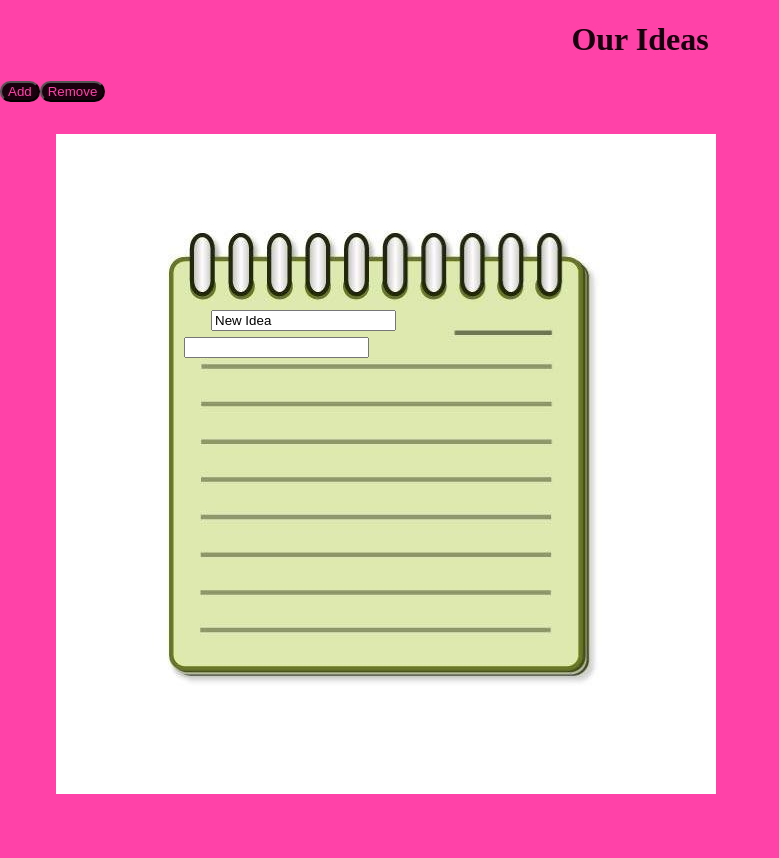
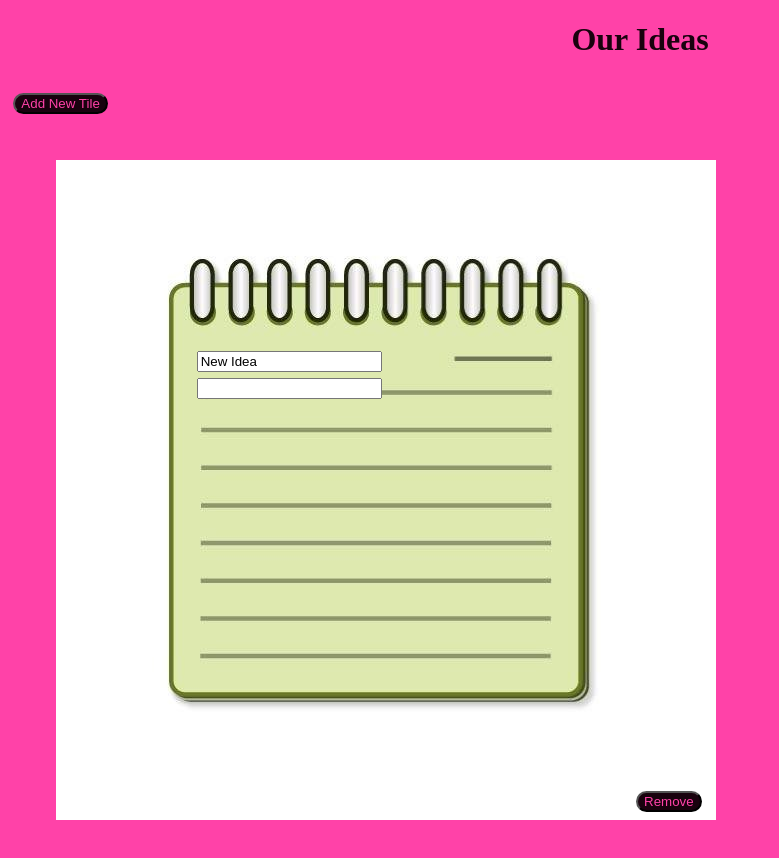
Before and after one commit to Naryond/clearscore-tech-test, a React (Create React App) app: page / in a window 1280 px wide. Shown: the top 858 px of the page, without its empty margins (0-779 px from the left). Before the commit the page ends 830 px from the top, so only its background shows below. Built offline with nearby package versions, Linux system fonts and the light colour scheme.

Commit message:
Version 1.12
The remove button is now on the individual tile

```diff
--- a/src/App.css
+++ b/src/App.css
@@ -17,15 +17,3 @@ h1 {
     align-items: flex-start;
     flex-flow: wrap;
 }
-
-.buttonAdd {
-    border-radius: 20px;
-    color:#ff42a8;
-    background-color: #19020e;
-}
-
-.buttonRemove {
-    border-radius: 20px;
-    color:#ff42a8;
-    background-color: #19020e;
-}
--- a/src/App.js
+++ b/src/App.js
@@ -1,16 +1,17 @@
 import { useState } from "react";
 import "./App.css";
+import "./Button.css";
 import Idea from "./Idea";
 
 function App() {
-  const [list, setList] = useState([{a: 1}]);
+  const [list, setList] = useState([{ a: 1 }]);
 
   const addOne = () => {
     setList(() => [...list, list.push()]);
   };
 
   const removeOne = () => {
-    setList(() => [list.pop()])
+    setList(() => [list.pop()]);
   };
 
   return (
@@ -18,15 +19,12 @@ function App() {
       <header className="header">
         <h1 className="h1">Our Ideas</h1>
       </header>
-      <button className="buttonAdd" type="submit" onClick={addOne}>
-        Add
-      </button>
-      <button className="buttonRemove" type="submit" onClick={removeOne}>
-        Remove
+      <button className="button" type="submit" onClick={addOne}>
+        Add New Tile
       </button>
       <div className="externalBox">
-        {list.map((a, i) => (
-          <ul key={i}>{<Idea />}</ul>
+        {list.map((i) => (
+          <ul key={i}>{<Idea cancel={removeOne} />}</ul>
         ))}
       </div>
     </div>
--- /dev/null
+++ b/src/Button.css
@@ -0,0 +1,12 @@
+.button {
+    margin:1em;
+    border-radius: 20px;
+    color:#ff42a8;
+    background-color: #19020e;
+}
+
+.regolation {
+    position: relative;
+    right: 7em;
+    bottom: 1em;
+}
--- /dev/null
+++ b/src/Date.js
@@ -0,0 +1,5 @@
+const Date = () => {
+    Date.now()
+};
+
+export default Date;
--- a/src/Idea.css
+++ b/src/Idea.css
@@ -8,13 +8,13 @@
 
 .inputTitle {
   position: absolute;
-  right: 24em;
+  right: 32em;
   bottom: 35em;
 }
 
 .inputIdea {
   position: absolute;
-  right: 26em;
+  right: 32em;
   bottom: 33em;
   overflow: hidden;
   text-overflow: ellipsis;
--- a/src/Idea.js
+++ b/src/Idea.js
@@ -1,12 +1,14 @@
 import blockNote from "./blockNotes.jpg";
 import "./Idea.css";
+import './Button.css'
 
-const Idea = () => {
+const Idea = (props) => {
   return (
     <div className="singleBox">
       <img src={blockNote} alt="notes" />
       <input className="inputTitle" type="text" defaultValue="New Idea" />
       <input className="inputIdea" type="text" />
+      <button className='button regolation' onClick={props.cancel}>Remove</button>
     </div>
   );
 };
```
